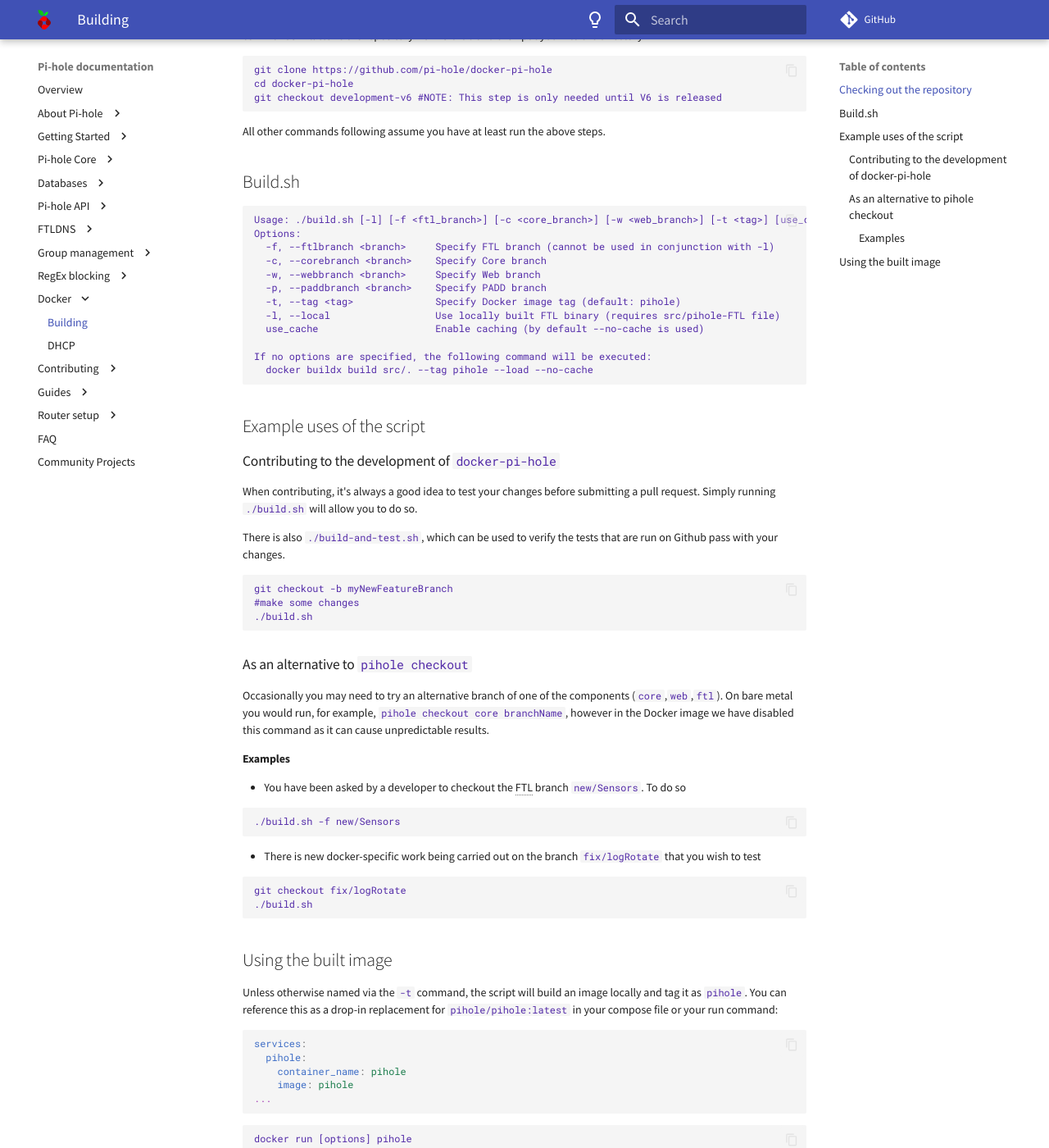
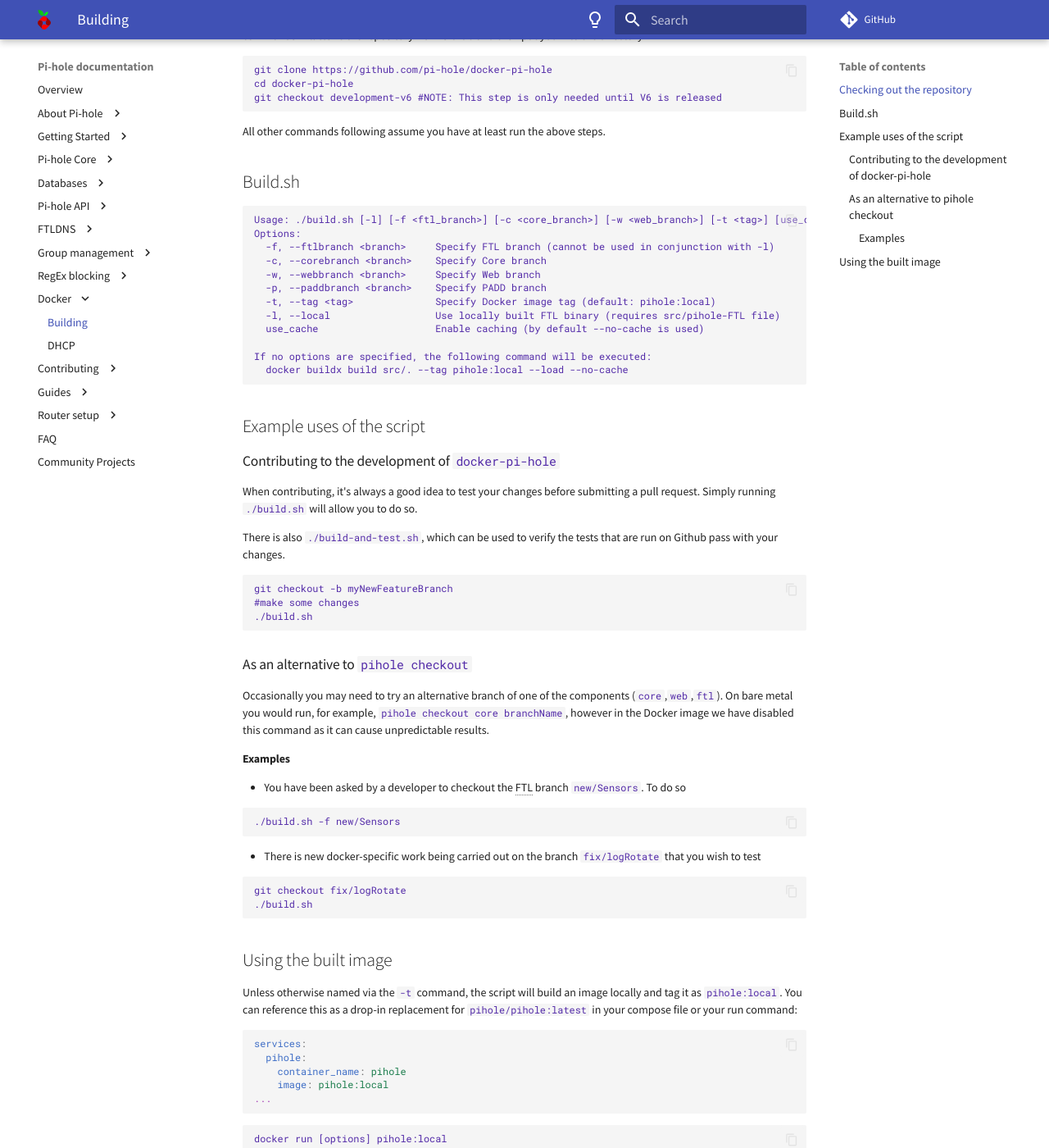
Before and after one commit to pi-hole/docs, an MkDocs documentation site: the page built from docs/docker/build-image.md, in a window 1280 px wide and 1400 px high, scrolled down 279 px. Shown: the whole window at 82% size. Built offline with MkDocs 1.6.1 and Material for MkDocs 9.7.7, drawn with Linux system fonts in a browser that asks for light colours; comment, search, counter and statistics services are not loaded.

Commit message:
Update local image name following https://github.com/pi-hole/docker-pi-hole/pull/1628
Signed-off-by: Adam Warner <me@adamwarner.co.uk>

````diff
--- a/docs/docker/build-image.md
+++ b/docs/docker/build-image.md
@@ -21,12 +21,12 @@
   -c, --corebranch <branch>    Specify Core branch
   -w, --webbranch <branch>     Specify Web branch
   -p, --paddbranch <branch>    Specify PADD branch
-  -t, --tag <tag>              Specify Docker image tag (default: pihole)
+  -t, --tag <tag>              Specify Docker image tag (default: pihole:local)
   -l, --local                  Use locally built FTL binary (requires src/pihole-FTL file)
   use_cache                    Enable caching (by default --no-cache is used)
 
 If no options are specified, the following command will be executed:
-  docker buildx build src/. --tag pihole --load --no-cache
+  docker buildx build src/. --tag pihole:local --load --no-cache
 ```
 
 ## Example uses of the script
@@ -64,16 +64,16 @@
 
 ## Using the built image
 
-Unless otherwise named via the `-t` command, the script will build an image locally and tag it as `pihole`. You can reference this as a drop-in replacement for `pihole/pihole:latest` in your compose file or your run command:
+Unless otherwise named via the `-t` command, the script will build an image locally and tag it as `pihole:local`. You can reference this as a drop-in replacement for `pihole/pihole:latest` in your compose file or your run command:
 
 ```yaml
 services:
   pihole:
     container_name: pihole
-    image: pihole
+    image: pihole:local
 ...
 ```
 
 ```
-docker run [options] pihole
+docker run [options] pihole:local
 ```
````
